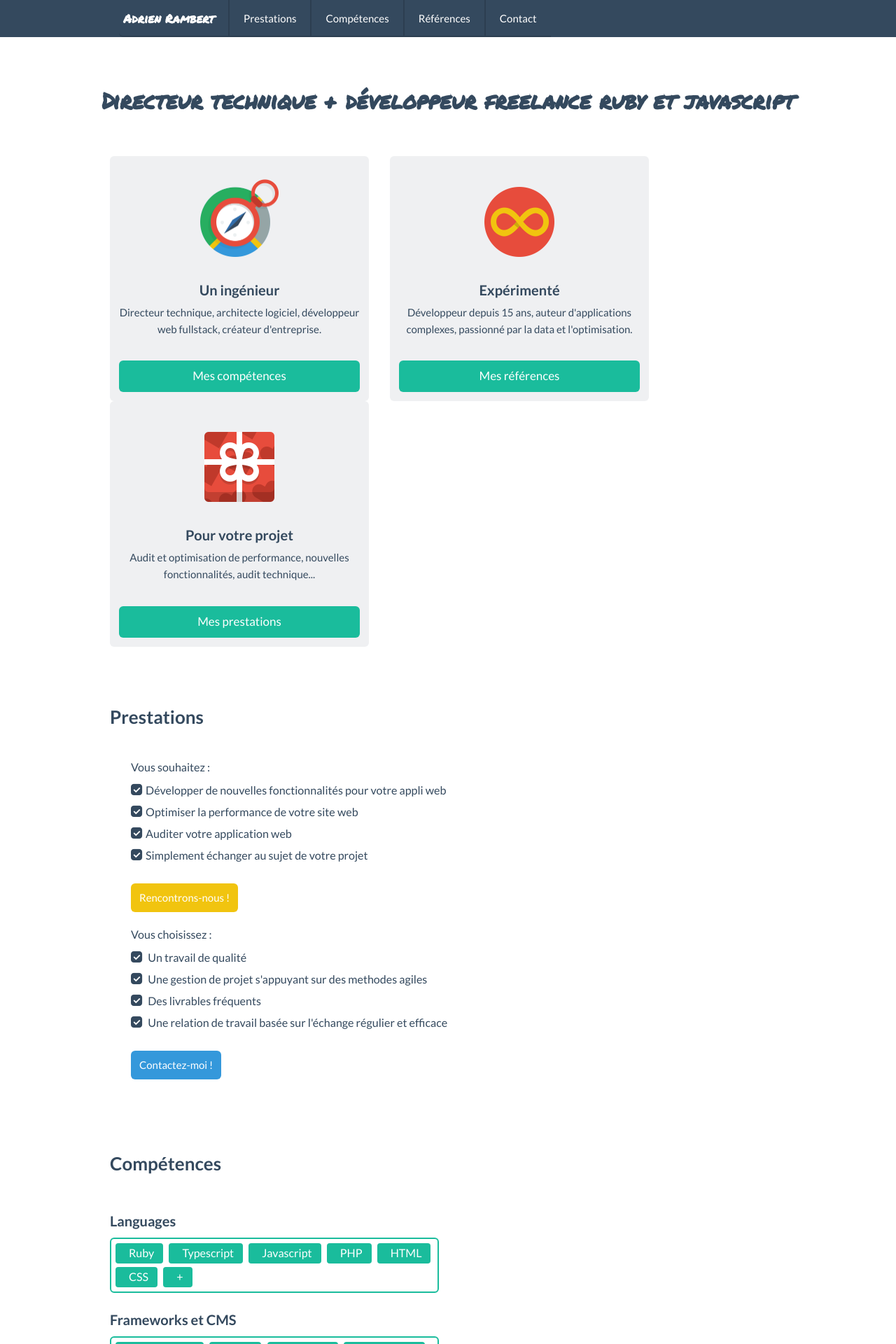
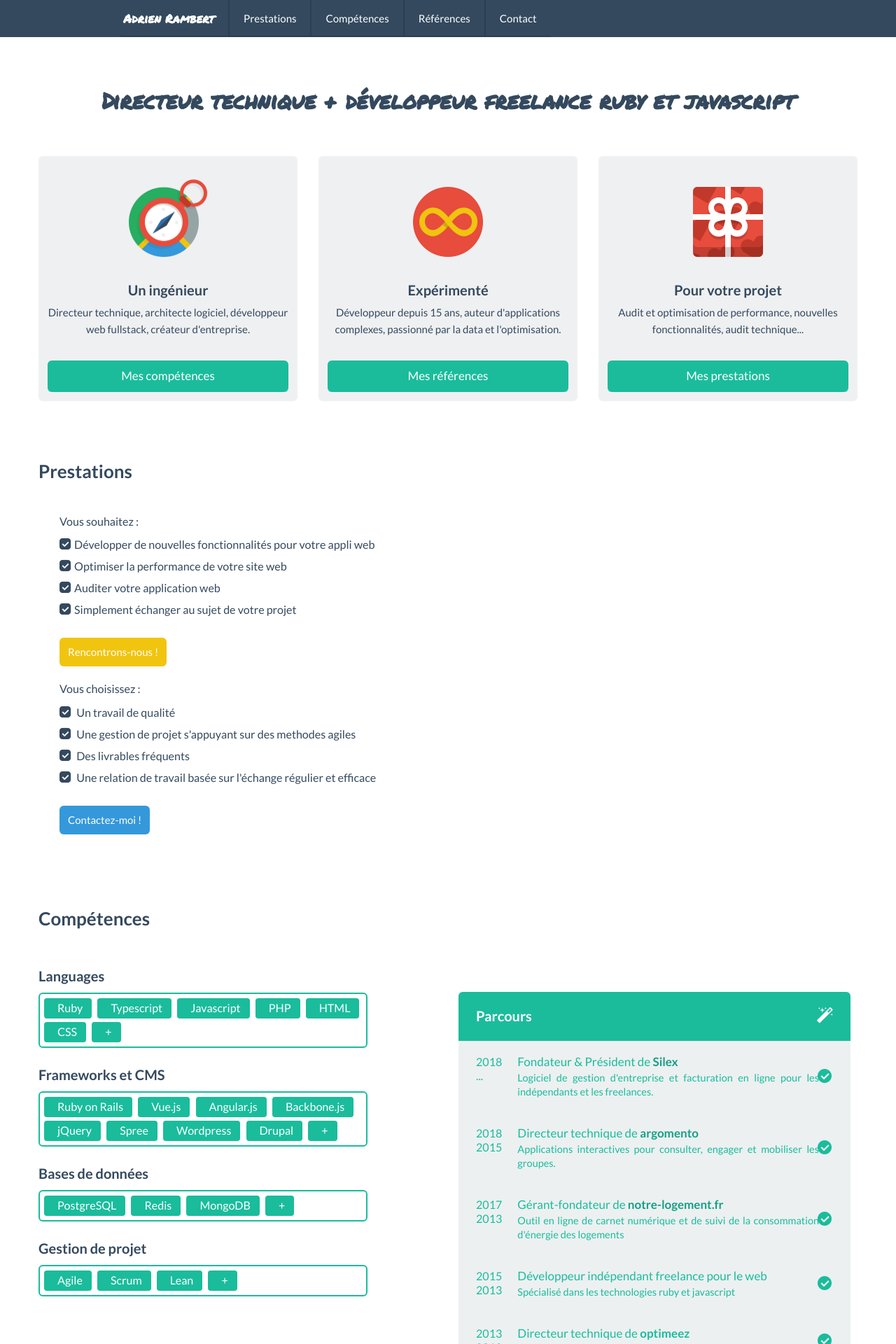
Before and after one commit to arambert/arambert.github.io, a Jekyll site: the page built from index.html, in a window 1280 px wide. Shown: the top 1920 px of the page at 70% size. Built offline with Jekyll 4.4.1, drawn with Linux system fonts in a browser that asks for light colours.

Commit message:
Update main.css

```diff
--- a/css/main.css
+++ b/css/main.css
@@ -15,7 +15,7 @@ html, body { height: 100%; }
 
 body {
   background-color: #FFF;
-  font: 13.34px Helvetica, Arial, sans-serif;
+  font: 14px Helvetica, Arial, sans-serif;
   font-size: small;
   text-align: center;
 }
@@ -148,7 +148,6 @@ h2{
 .site {
   font-size: 115%;
   text-align: justify;
-  width: 60em;
   margin: 3em auto 2em;
   line-height: 1.5em;
 }
```
